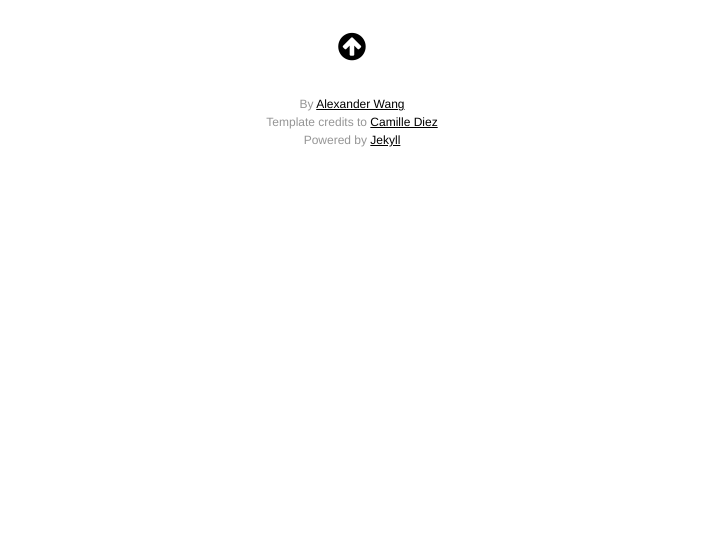
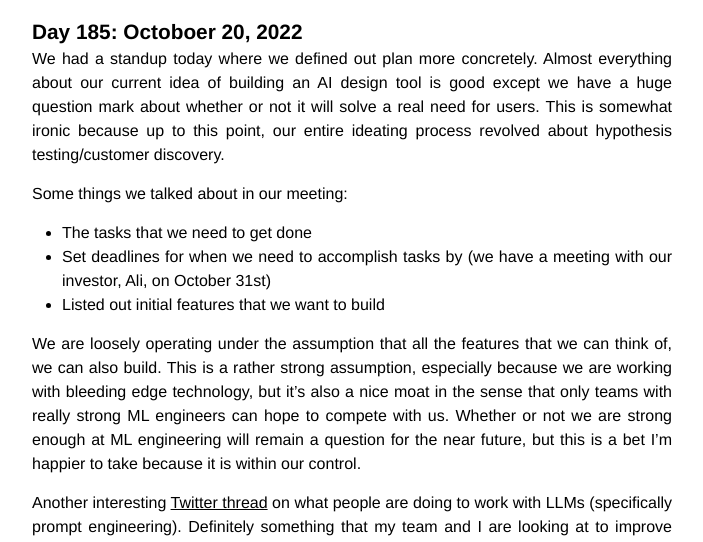
Before and after one commit to alexjwang/personal-blog, a Jekyll site: the page built from _posts/2022-10-17-startup-logs-2.markdown, in a window 1280 px wide and 1400 px high, scrolled down 2274 px. Shown: the part 445-987 px from the top of the window, without its empty margins (288-991 px from the left). Built offline with Jekyll 4.4.1, drawn with Linux system fonts in a browser that asks for light colours; nearby versions of some CDN libraries; before the commit the page ends 2904 px from its top, so only the background shows below that; some of the changed text lies outside the part shown.

Commit message:
new log entry

```diff
--- a/_posts/2022-10-17-startup-logs-2.markdown
+++ b/_posts/2022-10-17-startup-logs-2.markdown
@@ -31,3 +31,18 @@ This is an interesting [Twitter thread](https://twitter.com/Buntworthy/status/15
 ![10-19]({{"/assets/images/10-19-22.jpg" | prepend: site.baseurl }})
 
 *Evan came down today to SF to visit*
+
+### Day 185: Octoboer 20, 2022
+We had a standup today where we defined out plan more concretely. Almost everything about our current idea of building an AI design tool is good except we have a huge question mark about whether or not it will solve a real need for users. This is somewhat ironic because up to this point, our entire ideating process revolved about hypothesis testing/customer discovery.
+
+Some things we talked about in our meeting:
+- The tasks that we need to get done
+- Set deadlines for when we need to accomplish tasks by (we have a meeting with our investor, Ali, on October 31st)
+- Listed out initial features that we want to build
+
+We are loosely operating under the assumption that all the features that we can think of, we can also build. This is a rather strong assumption, especially because we are working with bleeding edge technology, but it's also a nice moat in the sense that only teams with really strong ML engineers can hope to compete with us. Whether or not we are strong enough at ML engineering will remain a question for the near future, but this is a bet I'm happier to take because it is within our control.
+
+Another interesting [Twitter thread](https://twitter.com/mihail_eric/status/1582768388060741634?s=20&t=NVvzDmLYIQokmtL7KVNF1w) on what people are doing to work with LLMs (specifically prompt engineering). Definitely something that my team and I are looking at to improve how we work with our LLMs.
+
+![10-20]({{"/assets/images/10-20-22.jpg" | prepend: site.baseurl }})
+*Bought a new HHKB keyboard so my typing in the work area isn't as loud lol*
```
Also changed, not shown: 1 other file.
